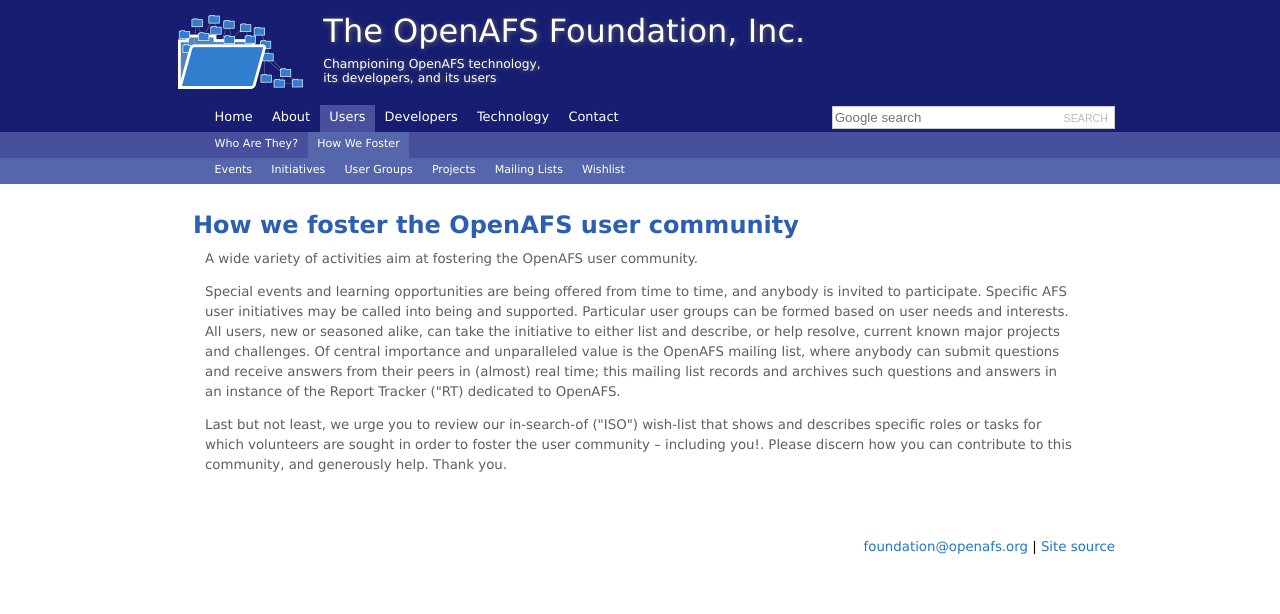
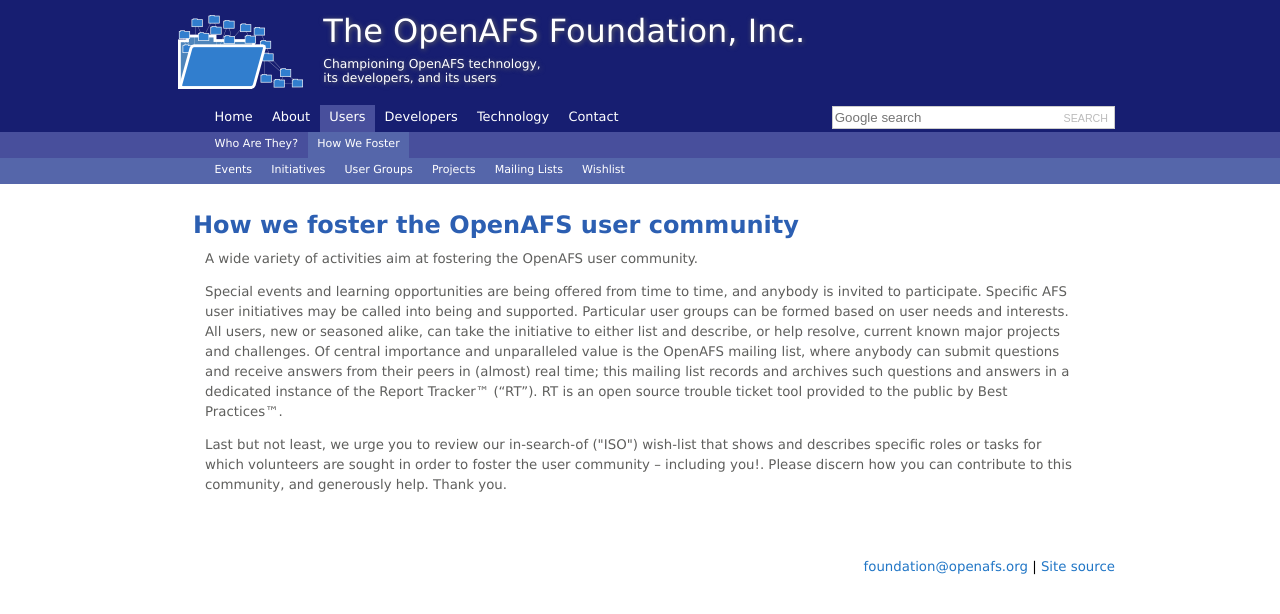
Before and after one commit to openafsfoundation/openafsfoundation.org, a Jekyll site: the page built from users/foster/index.md, in a window 1280 px wide. Shown: the top 614 px of the page. Built offline with Jekyll 4.4.1, drawn with Linux system fonts in a browser that asks for light colours.

Commit message:
Update index.md

```diff
--- a/users/foster/index.md
+++ b/users/foster/index.md
@@ -7,6 +7,6 @@
 
 A wide variety of activities aim at fostering the OpenAFS user community.
 
-Special events and learning opportunities are being offered from time to time, and anybody is invited to participate.  Specific AFS user initiatives may be called into being and supported.  Particular user groups can be formed based on user needs and interests.  All users, new or seasoned alike, can take the initiative to either list and describe, or help resolve, current known major projects and challenges.  Of central importance and unparalleled value is the OpenAFS mailing list, where anybody can submit questions and receive answers from their peers in (almost) real time; this mailing list records and archives such questions and answers in an instance of the Report Tracker ("RT) dedicated to OpenAFS.
+Special events and learning opportunities are being offered from time to time, and anybody is invited to participate.  Specific AFS user initiatives may be called into being and supported.  Particular user groups can be formed based on user needs and interests.  All users, new or seasoned alike, can take the initiative to either list and describe, or help resolve, current known major projects and challenges.  Of central importance and unparalleled value is the OpenAFS mailing list, where anybody can submit questions and receive answers from their peers in (almost) real time; this mailing list records and archives such questions and answers in a dedicated instance of the Report Tracker™ (“RT”).  RT is an open source trouble ticket tool provided to the public by Best Practices™.
 
 Last but not least, we urge you to review our in-search-of ("ISO") wish-list that shows and describes specific roles or tasks for which volunteers are sought in order to foster the user community -- including you!.  Please discern how you can contribute to this community, and generously help.  Thank you.
```
